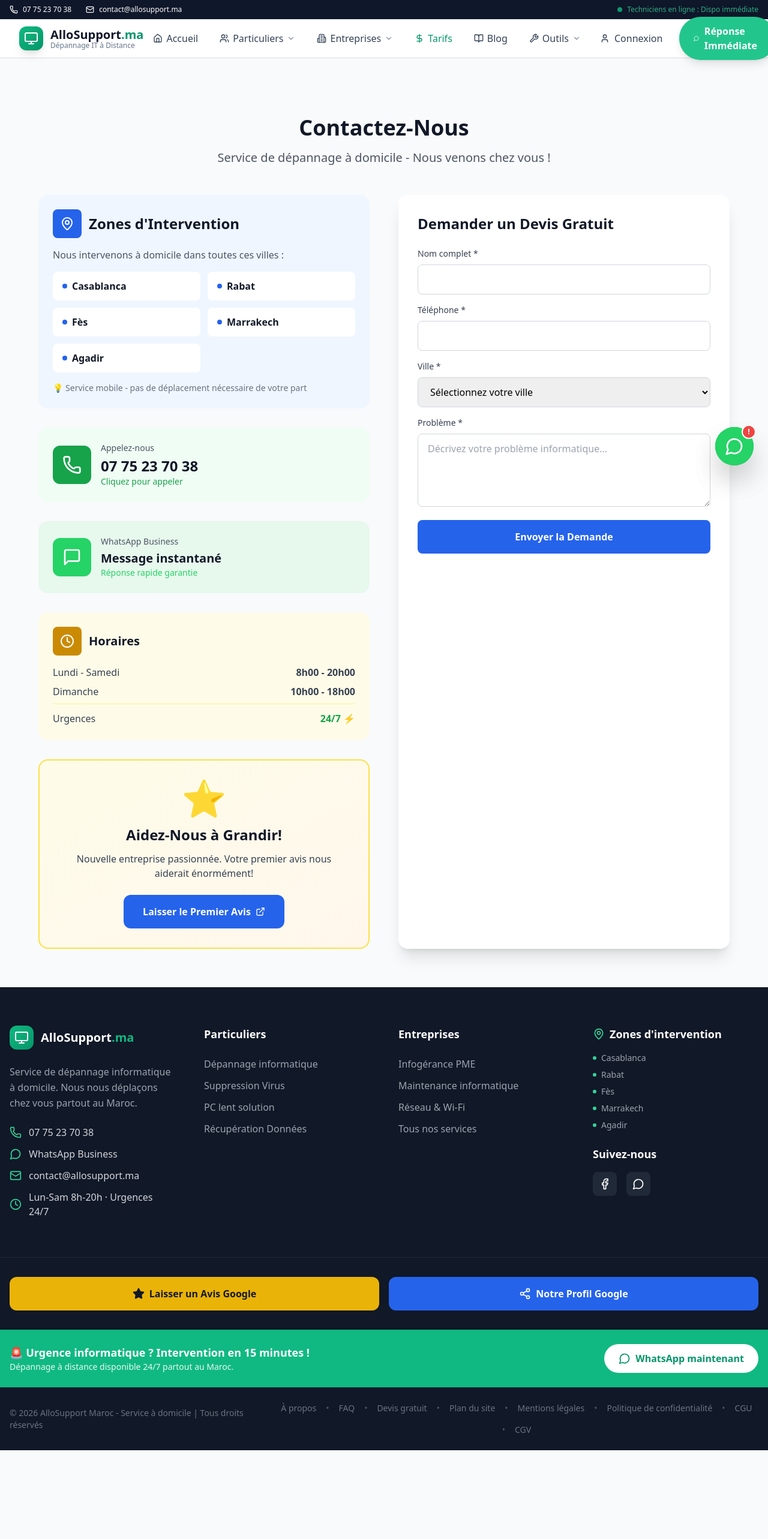
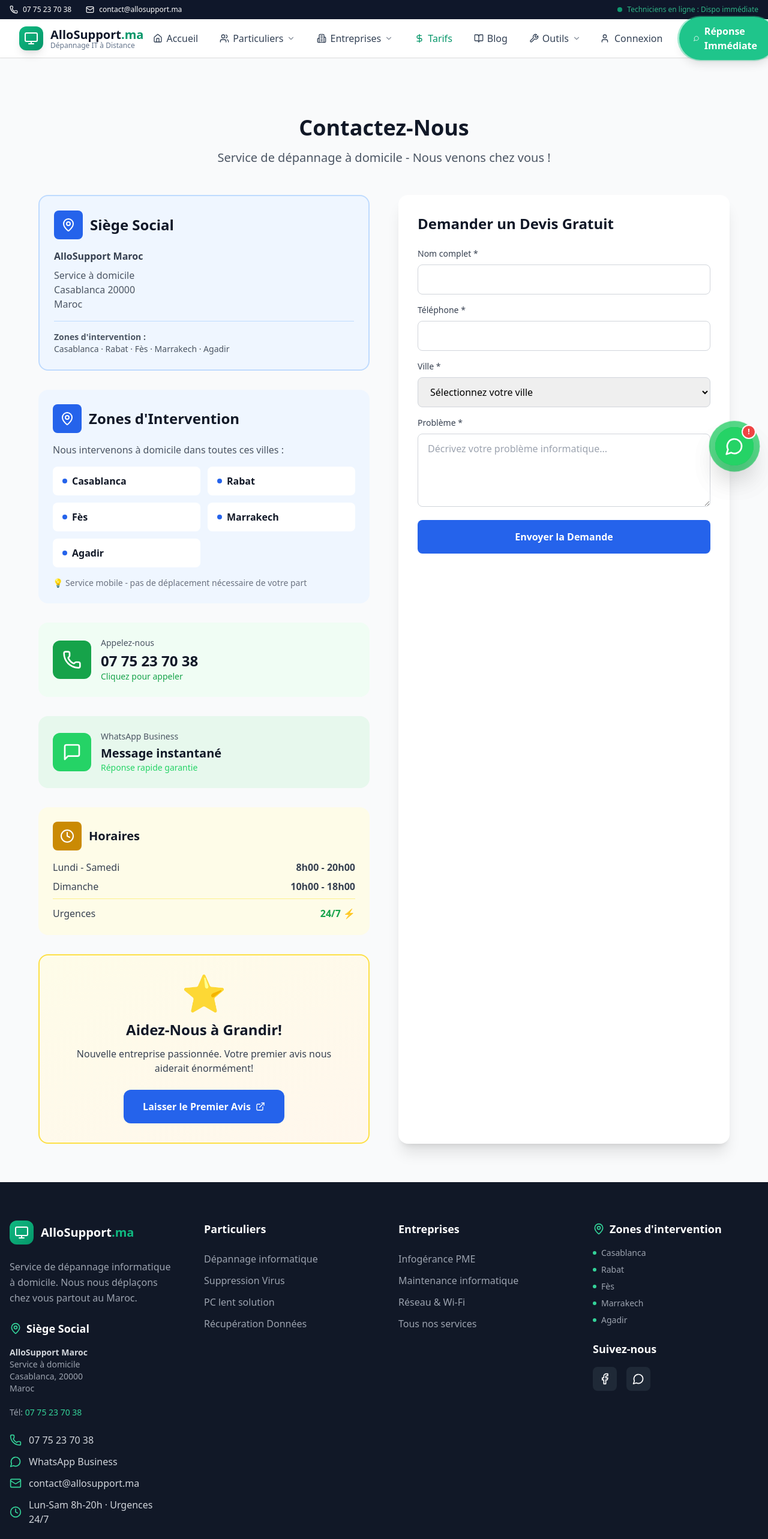
Before and after one commit to Braimann/allosupport, a Next.js app: page /contact in a window 1280 px wide. Shown: the top 2566 px of the page at 60% size. Before the commit the page ends 2418 px from the top, so only its background shows below. Built offline with nearby package versions, Linux system fonts and the light colour scheme; a web font is replaced by a local one.

Commit message:
SEO: adresse Casablanca dans tous schemas + pages pour Rich Results .ma

```diff
--- a/app/agadir/page.tsx
+++ b/app/agadir/page.tsx
@@ -28,9 +28,16 @@ const jsonLd = {
   telephone: "+212 7 75 23 70 38",
   address: {
     "@type": "PostalAddress",
+    streetAddress: "Service à domicile tous quartiers",
     addressLocality: "Agadir",
     addressRegion: "Souss-Massa",
+    postalCode: "80000",
     addressCountry: "MA",
+  },
+  geo: {
+    "@type": "GeoCoordinates",
+    latitude: 30.4278,
+    longitude: -9.5981,
   },
   areaServed: [
     { "@type": "City", name: "Agadir" },
--- a/app/casablanca/page.tsx
+++ b/app/casablanca/page.tsx
@@ -21,11 +21,24 @@ export const metadata: Metadata = {
 const jsonLd = {
   "@context": "https://schema.org",
   "@type": ["LocalBusiness", "ProfessionalService"],
-  name: "Dépannage PC Casablanca - AlloSupport.ma",
+  name: "AlloSupport Casablanca - Dépannage Informatique",
   description:
-    "Service de dépannage informatique à distance pour particuliers et PME à Casablanca (Derb Ghallef, Maarif, Sidi Maarouf, Sidi Maârouf et toute la ville). Intervention en 15 minutes via WhatsApp.",
+    "Service de dépannage informatique à distance pour particuliers et PME à Casablanca (Derb Ghallef, Maarif, Sidi Maarouf et toute la ville). Intervention en 15 minutes via WhatsApp.",
   url: "https://allosupport.ma/casablanca",
-  telephone: "+212 7 75 23 70 38",
+  telephone: "+212775237038",
+  address: {
+    "@type": "PostalAddress",
+    streetAddress: "Service à domicile tous quartiers",
+    addressLocality: "Casablanca",
+    addressRegion: "Casablanca-Settat",
+    postalCode: "20000",
+    addressCountry: "MA",
+  },
+  geo: {
+    "@type": "GeoCoordinates",
+    latitude: 33.5731,
+    longitude: -7.5898,
+  },
   areaServed: [
     {
       "@type": "City",
@@ -44,7 +57,7 @@ const jsonLd = {
       name: "Sidi Maarouf",
     },
   ],
-  priceRange: "150 DH - 499 DH",
+  priceRange: "$$",
   serviceType: "Dépannage PC Casablanca",
   offers: [
     {
--- a/app/contact/page.tsx
+++ b/app/contact/page.tsx
@@ -33,6 +33,15 @@ export default function ContactPage() {
       "@type": "ProfessionalService",
       name: "AlloSupport Maroc",
       url: "https://allosupport.ma",
+      telephone: GOOGLE_BUSINESS.PHONE,
+      address: {
+        "@type": "PostalAddress",
+        streetAddress: "Service à domicile",
+        addressLocality: "Casablanca",
+        addressRegion: "Casablanca-Settat",
+        postalCode: "20000",
+        addressCountry: "MA",
+      },
       contactPoint: {
         "@type": "ContactPoint",
         telephone: GOOGLE_BUSINESS.PHONE,
@@ -66,6 +75,32 @@ export default function ContactPage() {
           <div className="grid grid-cols-1 lg:grid-cols-2 gap-12 max-w-6xl mx-auto">
             {/* Coordonnées */}
             <div className="space-y-8">
+              {/* Siège Social */}
+              <div className="bg-blue-50 p-6 rounded-2xl border-2 border-blue-200">
+                <div className="flex items-center gap-3 mb-4">
+                  <div className="bg-blue-600 p-3 rounded-lg">
+                    <MapPin className="w-6 h-6 text-white" />
+                  </div>
+                  <h2 className="text-2xl font-bold text-gray-900">Siège Social</h2>
+                </div>
+                <address className="not-italic text-gray-700" itemProp="address" itemScope itemType="https://schema.org/PostalAddress">
+                  <p className="mb-2">
+                    <strong itemProp="name">AlloSupport Maroc</strong>
+                  </p>
+                  <p className="text-gray-600">
+                    <span itemProp="streetAddress">Service à domicile</span><br />
+                    <span itemProp="addressLocality">Casablanca</span> <span itemProp="postalCode">20000</span><br />
+                    <span itemProp="addressCountry">Maroc</span>
+                  </p>
+                </address>
+                <div className="mt-4 pt-4 border-t border-blue-200">
+                  <p className="text-sm text-gray-600">
+                    <strong>Zones d&apos;intervention :</strong><br />
+                    Casablanca · Rabat · Fès · Marrakech · Agadir
+                  </p>
+                </div>
+              </div>
+
               {/* Zones Intervention */}
               <div className="bg-blue-50 p-6 rounded-2xl">
                 <div className="flex items-center gap-3 mb-4">
--- a/app/fes/page.tsx
+++ b/app/fes/page.tsx
@@ -28,9 +28,16 @@ const jsonLd = {
   telephone: "+212 7 75 23 70 38",
   address: {
     "@type": "PostalAddress",
+    streetAddress: "Service à domicile tous quartiers",
     addressLocality: "Fès",
     addressRegion: "Fès-Meknès",
+    postalCode: "30000",
     addressCountry: "MA",
+  },
+  geo: {
+    "@type": "GeoCoordinates",
+    latitude: 34.0181,
+    longitude: -5.0078,
   },
   areaServed: [
     { "@type": "City", name: "Fès" },
--- a/app/layout.tsx
+++ b/app/layout.tsx
@@ -16,9 +16,12 @@ export const metadata: Metadata = {
   },
   title: "AlloSupport.ma | Dépannage Informatique à Distance Maroc (15 min)",
   description:
-    "Leader du dépannage informatique à distance au Maroc. PC lent, Virus, Maintenance PME. Intervention en 15 min via WhatsApp. Satisfait ou Remboursé.",
+    "Leader du dépannage informatique à distance au Maroc. PC lent, Virus, Maintenance PME. Siège Casablanca. Intervention en 15 min via WhatsApp. Satisfait ou Remboursé.",
   keywords: [
     "dépannage informatique Maroc",
+    "dépannage informatique casablanca",
+    "réparation pc casablanca maroc",
+    "allosupport casablanca",
     "support informatique à distance",
     "réparation PC WhatsApp",
     "dépannage PC urgent Maroc",
@@ -58,7 +61,7 @@ export const metadata: Metadata = {
   },
 };
 
-// Schema ProfessionalService - Service à domicile (PAS d'adresse physique)
+// Schema ProfessionalService + adresse complète (requis Rich Results .ma)
 const hasReviews =
   GOOGLE_BUSINESS.HAS_REVIEWS &&
   parseInt(GOOGLE_BUSINESS.REVIEW_COUNT, 10) > 0;
@@ -66,6 +69,7 @@ const hasReviews =
 const organizationSchema = {
   "@context": "https://schema.org",
   "@type": "ProfessionalService",
+  "@id": "https://allosupport.ma",
   name: "AlloSupport Maroc",
   description:
     "Service de dépannage informatique à domicile au Maroc. Intervention rapide à Casablanca, Rabat, Fès, Marrakech et Agadir.",
@@ -74,6 +78,19 @@ const organizationSchema = {
   image: "https://allosupport.ma/og-image.jpg",
   telephone: GOOGLE_BUSINESS.PHONE,
   priceRange: "$$",
+  address: {
+    "@type": "PostalAddress",
+    streetAddress: "Service à domicile",
+    addressLocality: "Casablanca",
+    addressRegion: "Casablanca-Settat",
+    postalCode: "20000",
+    addressCountry: "MA",
+  },
+  geo: {
+    "@type": "GeoCoordinates",
+    latitude: 33.5731,
+    longitude: -7.5898,
+  },
   areaServed: GOOGLE_BUSINESS.SERVICE_AREA.map((city) => ({
     "@type": "City",
     name: city,
@@ -112,10 +129,17 @@ const organizationSchema = {
       opens: "08:00",
       closes: "20:00",
     },
+    {
+      "@type": "OpeningHoursSpecification",
+      dayOfWeek: "Sunday",
+      opens: "10:00",
+      closes: "18:00",
+    },
   ],
   sameAs: [
     GOOGLE_BUSINESS.SHARE_URL,
     "https://www.facebook.com/AlloSupportMaroc",
+    "https://g.page/r/CTT4BBV6QaxrEBM/review",
   ],
   contactPoint: {
     "@type": "ContactPoint",
--- a/app/marrakech/page.tsx
+++ b/app/marrakech/page.tsx
@@ -29,9 +29,16 @@ const jsonLd = {
   telephone: "+212 7 75 23 70 38",
   address: {
     "@type": "PostalAddress",
+    streetAddress: "Service à domicile tous quartiers",
     addressLocality: "Marrakech",
-    addressRegion: "Marrakesh-Safi",
+    addressRegion: "Marrakech-Safi",
+    postalCode: "40000",
     addressCountry: "MA",
+  },
+  geo: {
+    "@type": "GeoCoordinates",
+    latitude: 31.6295,
+    longitude: -7.9811,
   },
   areaServed: [
     { "@type": "City", name: "Marrakech" },
--- a/app/rabat/page.tsx
+++ b/app/rabat/page.tsx
@@ -29,9 +29,16 @@ const jsonLd = {
   telephone: "+212 7 75 23 70 38",
   address: {
     "@type": "PostalAddress",
+    streetAddress: "Service à domicile tous quartiers",
     addressLocality: "Rabat",
     addressRegion: "Rabat-Salé-Kénitra",
+    postalCode: "10000",
     addressCountry: "MA",
+  },
+  geo: {
+    "@type": "GeoCoordinates",
+    latitude: 34.0209,
+    longitude: -6.8416,
   },
   areaServed: [
     {
--- a/components/Footer.tsx
+++ b/components/Footer.tsx
@@ -77,7 +77,25 @@ export default function Footer() {
               Service de dépannage informatique à domicile. Nous nous déplaçons chez vous partout au Maroc.
             </p>
 
-            {/* Contact - pas d'adresse physique */}
+            {/* Siège Social */}
+            <div className="mb-6">
+              <h3 className="text-lg font-semibold mb-4 flex items-center gap-2 text-white">
+                <MapPin className="w-5 h-5 text-emerald-400" />
+                Siège Social
+              </h3>
+              <address className="not-italic text-gray-400 text-sm" itemProp="address" itemScope itemType="https://schema.org/PostalAddress">
+                <strong itemProp="name" className="text-gray-300">AlloSupport Maroc</strong><br />
+                <span itemProp="streetAddress">Service à domicile</span><br />
+                <span itemProp="addressLocality">Casablanca</span>, <span itemProp="postalCode">20000</span><br />
+                <span itemProp="addressCountry">Maroc</span>
+                <br />
+                <br />
+                Tél: <a href={`tel:${GOOGLE_BUSINESS.PHONE}`} itemProp="telephone" className="hover:text-white text-emerald-400">
+                  {GOOGLE_BUSINESS.PHONE_FORMATTED}
+                </a>
+              </address>
+            </div>
+
             <div className="space-y-3">
               <a
                 href={`tel:${GOOGLE_BUSINESS.PHONE}`}
--- a/lib/seo.ts
+++ b/lib/seo.ts
@@ -92,15 +92,11 @@ export function generateLocalBusinessSchema(overrides?: {
     email: overrides?.email || "contact@allosupport.ma",
     address: {
       "@type": "PostalAddress",
-      addressLocality: overrides?.address?.addressLocality || "Casablanca",
-      addressRegion: overrides?.address?.addressRegion || "Casablanca-Settat",
+      streetAddress: overrides?.address?.streetAddress ?? "Service à domicile",
+      addressLocality: overrides?.address?.addressLocality ?? "Casablanca",
+      addressRegion: overrides?.address?.addressRegion ?? "Casablanca-Settat",
+      postalCode: overrides?.address?.postalCode ?? "20000",
       addressCountry: "MA",
-      ...(overrides?.address?.streetAddress && {
-        streetAddress: overrides.address.streetAddress,
-      }),
-      ...(overrides?.address?.postalCode && {
-        postalCode: overrides.address.postalCode,
-      }),
     },
     areaServed: [
       "Casablanca",
```
